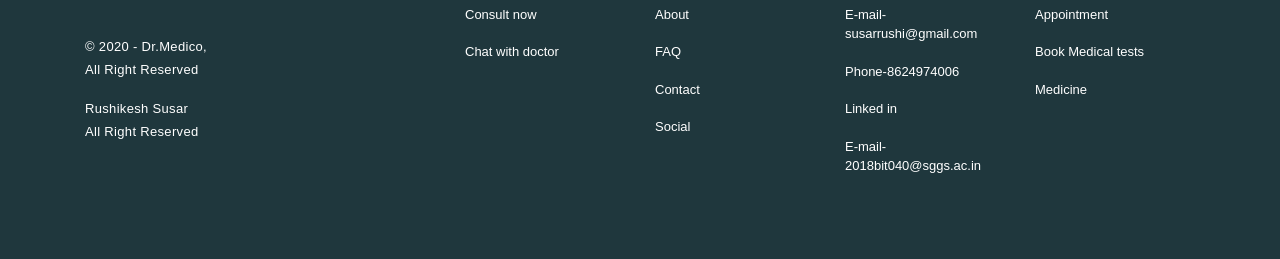
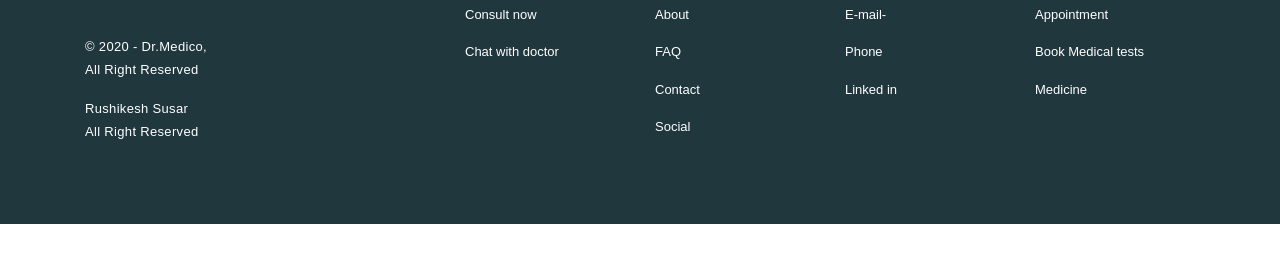
Before and after one commit to Rushikeshs2/Medico-Doctor-s-Appointment-Booking-system, a plain HTML site: page index.html in a window 1280 px wide. Shown: the part 3624-3883 px from the top of the page. After the commit the page ends 3848 px from the top, so only its background shows below. Drawn offline with Linux system fonts and the light colour scheme.

Commit message:
Update index.html

```diff
--- a/index.html
+++ b/index.html
@@ -333,10 +333,10 @@
         </div>
         <div class="col-sm-3 col-md-2 footer-column">
           <h5>Contact</h5>
-          <a href="susarrushi@gmail.com">E-mail-susarrushi@gmail.com</a>
-          <a href="#">Phone-8624974006</a>
-          <a href="linkedin.com/in/rushikesh-susar-1747a416a  ">Linked in</a>
-          <a href="susarrushi@gmail.com">E-mail-2018bit040@sggs.ac.in</a>
+          <a href="">E-mail-</a>
+          <a href="#">Phone</a>
+          <a href="  ">Linked in</a>
+          <a href=""></a>
         </div>
         <div class="col-sm-3 col-md-2 footer-column">
           <h5>SERVICES</h5>
```
